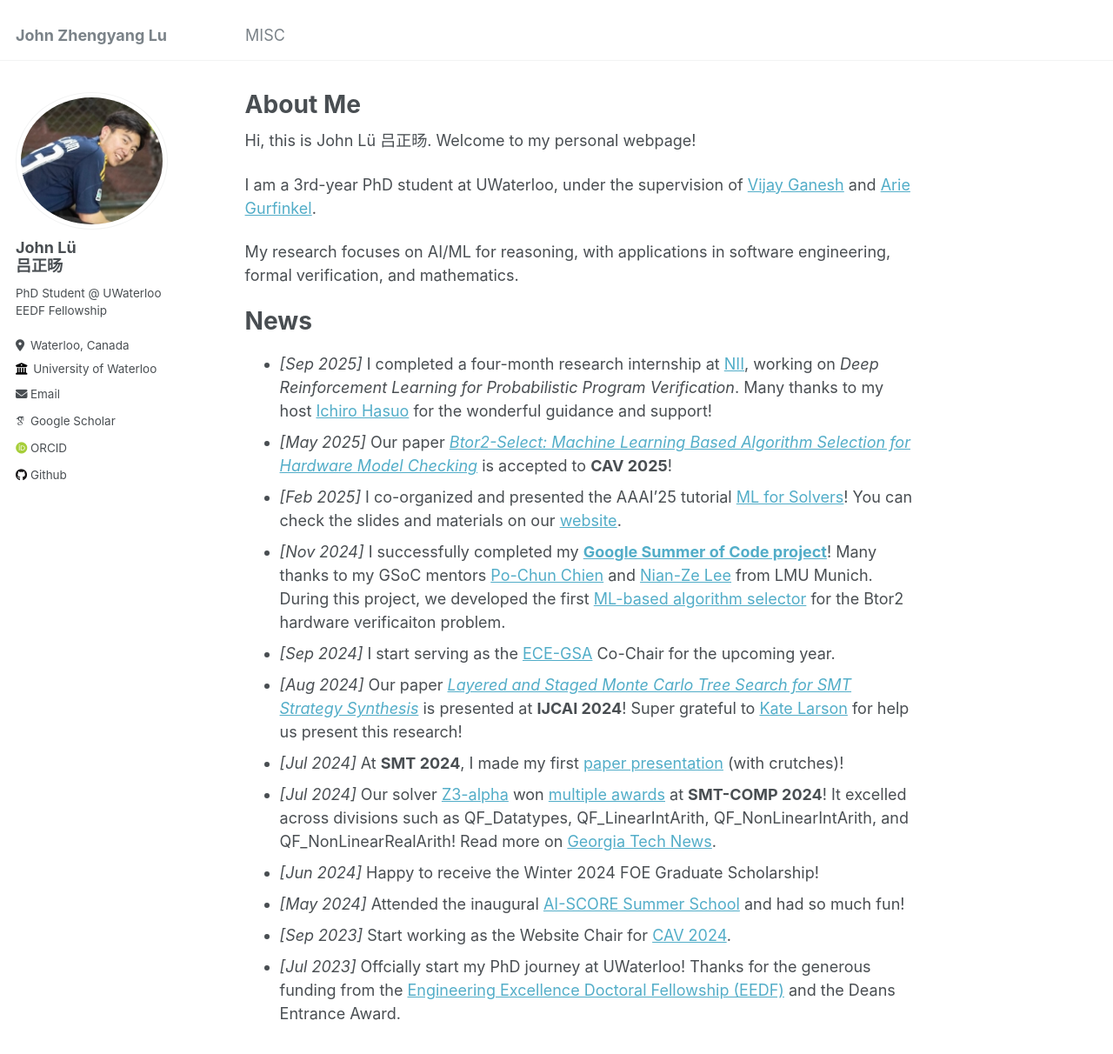
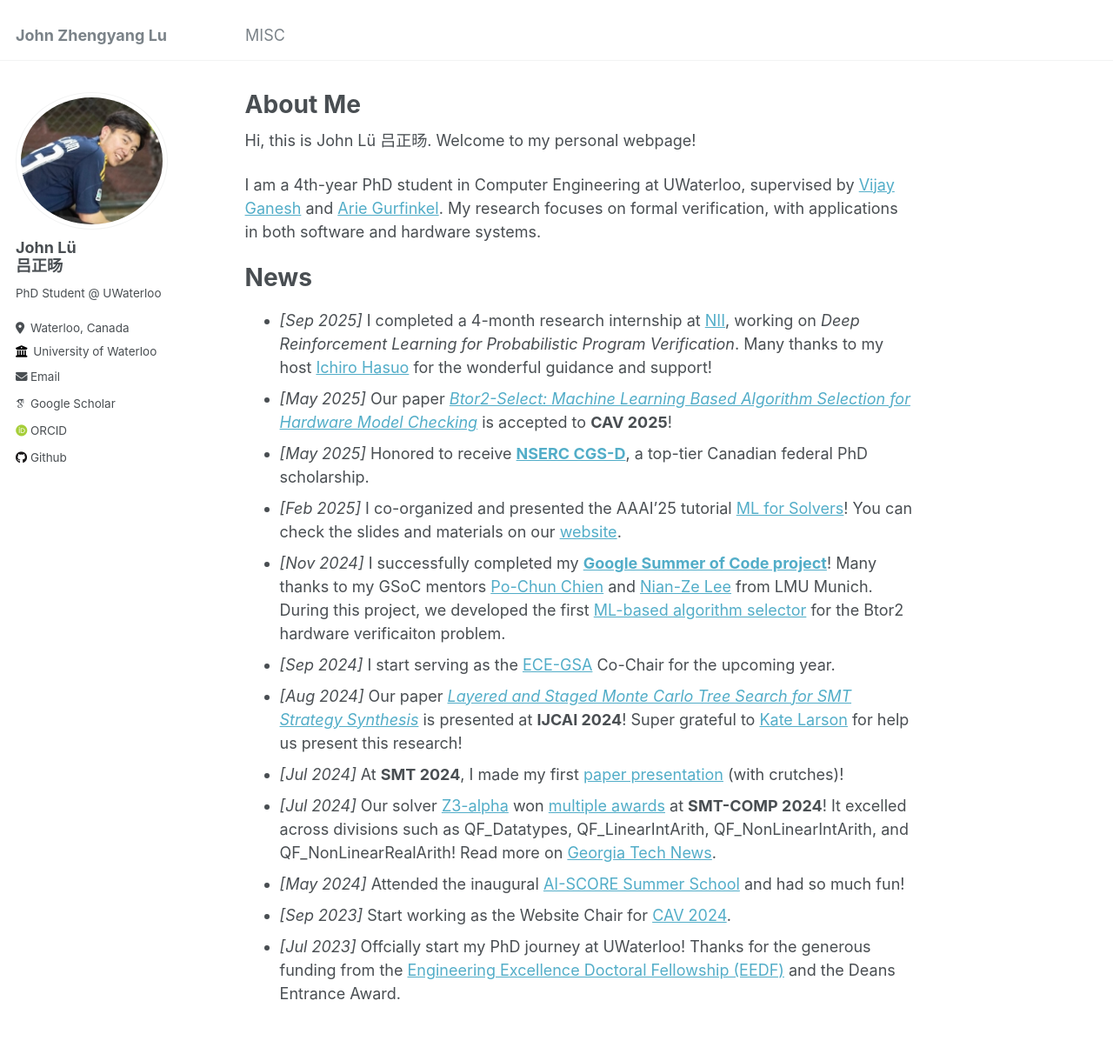
Before and after one commit to JohnLyu2/johnlyu2.github.io, a Jekyll site: the page built from _pages/about.md, in a window 1280 px wide and 1400 px high. Shown: the top 1212 px of the window at 87% size. Built offline with Jekyll 4.4.1, drawn with Linux system fonts in a browser that asks for light colours; some web fonts are replaced.

Commit message:
minor updates

```diff
--- a/_config.yml
+++ b/_config.yml
@@ -24,7 +24,7 @@ author:
   avatar           : "JohnSoccer.jpg"
   name             : "John Lü<br>吕正旸"
   pronouns         : # example: "she/her"
-  bio              : "PhD Student @ UWaterloo<br>EEDF Fellowship"
+  bio              : "PhD Student @ UWaterloo"
   location         : "Waterloo, Canada"
   employer         : "University of Waterloo"
   uri              : # URL
--- a/_pages/about.md
+++ b/_pages/about.md
@@ -9,13 +9,11 @@ redirect_from:
 
 Hi, this is John Lü 吕正旸. Welcome to my personal webpage!
 
-I am a 3rd-year PhD student at UWaterloo, under the supervision of
-[Vijay Ganesh](https://vganesh1.github.io/) and [Arie Gurfinkel](https://arieg.bitbucket.io/).
+I am a 4th-year PhD student in Computer Engineering at UWaterloo, supervised by
+[Vijay Ganesh](https://vganesh1.github.io/) and [Arie Gurfinkel](https://arieg.bitbucket.io/). My research focuses on formal verification, with applications in both software and hardware systems.
 
 <!-- I am also collarbating with [Florin Manea](https://flmanea.blogspot.com/)'s group at the Universty of Göttingen
 and [Dirk Beyer](https://www.sosy-lab.org/)'s group at LMU Munich.  -->
-
-My research focuses on AI/ML for reasoning, with applications in software engineering, formal verification, and mathematics.
 
 <!-- - Algorithm Selection and [Strategy Synthesis](https://www.ijcai.org/proceedings/2024/0211.pdf) for SMT
 - [Algorithm Selection for Verification](https://summerofcode.withgoogle.com/programs/2024/projects/FGmF8gS3)
@@ -27,15 +25,15 @@ My research focuses on AI/ML for reasoning, with applications in software engine
 
 News
 ======
-- *[Sep 2025]*  I completed a four-month research internship at [NII](https://www.nii.ac.jp/en/), working on *Deep Reinforcement Learning for Probabilistic Program Verification*. Many thanks to my host [Ichiro Hasuo](https://group-mmm.org/~ichiro/) for the wonderful guidance and support!
+- *[Sep 2025]*  I completed a 4-month research internship at [NII](https://www.nii.ac.jp/en/), working on *Deep Reinforcement Learning for Probabilistic Program Verification*. Many thanks to my host [Ichiro Hasuo](https://group-mmm.org/~ichiro/) for the wonderful guidance and support!
 - *[May 2025]*  Our paper [*Btor2-Select: Machine Learning Based Algorithm Selection for Hardware Model Checking*](https://www.sosy-lab.org/research/btor2-select/) is accepted to **CAV 2025**!
+- *[May 2025]*  Honored to receive [**NSERC CGS-D**](https://nserc-crsng.canada.ca/en/funding-opportunity/canada-graduate-research-scholarship-doctoral-program), a top-tier Canadian federal PhD scholarship.
 - *[Feb 2025]*  I co-organized and presented the AAAI’25 tutorial [ML for Solvers](https://ml-for-solvers.github.io/)! You can check the slides and materials on our [website](https://ml-for-solvers.github.io/).
 - *[Nov 2024]*  I successfully completed my [**Google Summer of Code project**](https://summerofcode.withgoogle.com/programs/2024/projects/FGmF8gS3)! Many thanks to my GSoC mentors [Po-Chun Chien](https://www.sosy-lab.org/people/chien/) and [Nian-Ze Lee](https://nianzelee.github.io/) from LMU Munich. During this project, we developed the first [ML-based algorithm selector](https://gitlab.com/sosy-lab/software/btor2-select) for the Btor2 hardware verificaiton problem.
 - *[Sep 2024]*  I start serving as the [ECE-GSA](https://uwaterloo.ca/electrical-computer-engineering-graduate-student-association/) Co-Chair for the upcoming year.
 - *[Aug 2024]*  Our paper *[Layered and Staged Monte Carlo Tree Search for SMT Strategy Synthesis](https://www.ijcai.org/proceedings/2024/0211.pdf)* is presented at **IJCAI 2024**! Super grateful to [Kate Larson](https://cs.uwaterloo.ca/~klarson/index.html) for help us present this research!
 - *[Jul 2024]*  At **SMT 2024**, I made my first [paper presentation](https://easychair.org/smart-slide/slide/p8zq#) (with crutches)!
 - *[Jul 2024]*  Our solver [Z3-alpha](https://github.com/JohnLyu2/z3alpha) won [multiple awards](https://drive.google.com/file/d/1dEeJFfzjJz4vp-mU5XiGnR-hHJdsU1QZ/view?usp=sharing) at **SMT-COMP 2024**! It excelled across divisions such as QF_Datatypes, QF_LinearIntArith, QF_NonLinearIntArith, and QF_NonLinearRealArith! Read more on [Georgia Tech News](https://research.gatech.edu/award-winning-software-tool-uses-innovative-approach).
-- *[Jun 2024]*  Happy to receive the Winter 2024 FOE Graduate Scholarship!
 - *[May 2024]*  Attended the inaugural [AI-SCORE Summer School](https://ai-score.github.io/) and had so much fun!
 - *[Sep 2023]*  Start working as the Website Chair for [CAV 2024](https://i-cav.org/2024/).
 - *[Jul 2023]*  Offcially start my PhD journey at UWaterloo! Thanks for the generous funding from the [Engineering Excellence Doctoral Fellowship (EEDF)](https://uwaterloo.ca/graduate-studies-postdoctoral-affairs/awards/engineering-excellence-masters-and-doctoral-fellowships-eemf) and the Deans Entrance Award.
```
